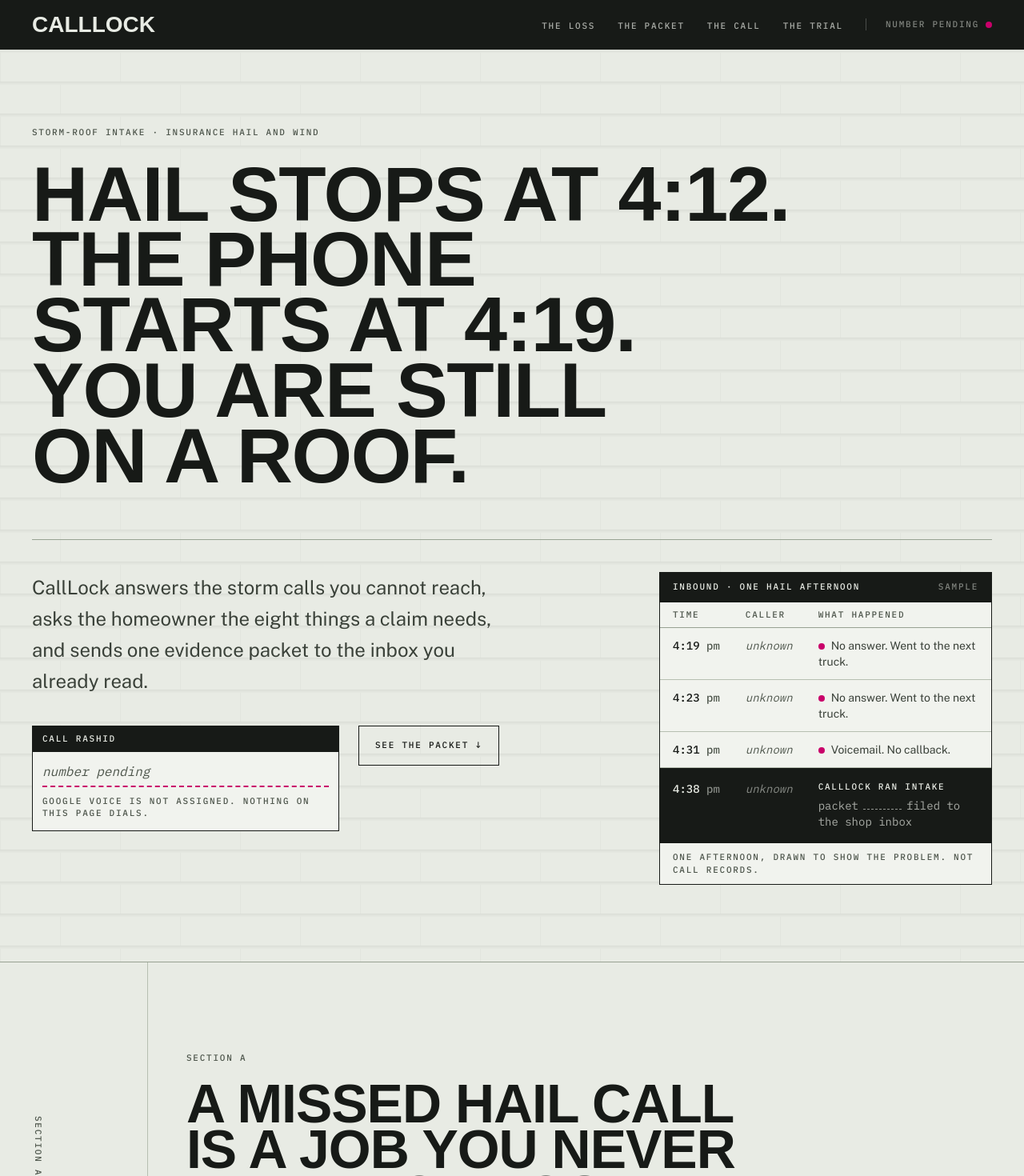
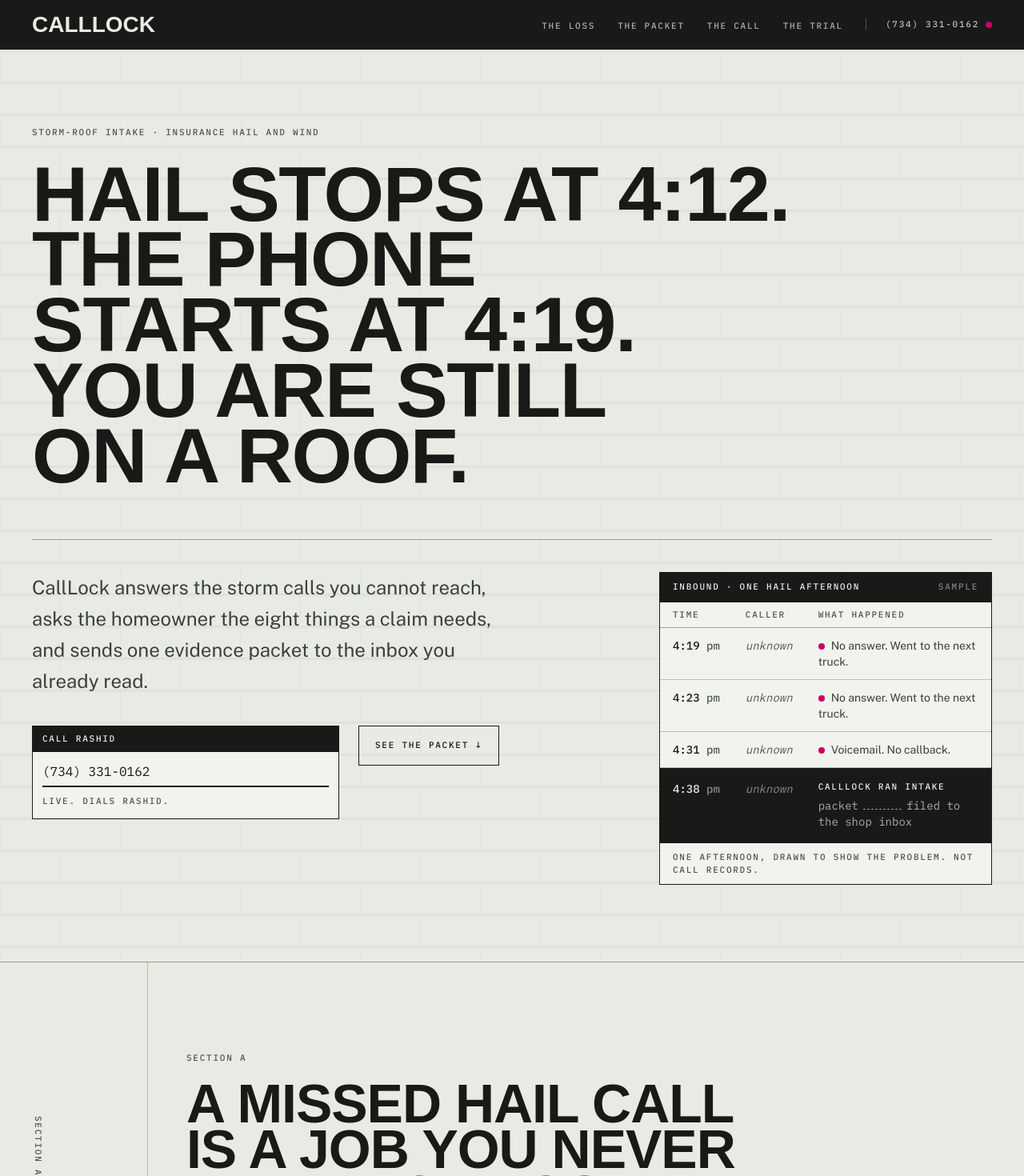
Before and after one commit to rbaset5/CallLock-homepage, a Next.js app: page / in a window 1280 px wide. Shown: the top 1470 px of the page at 80% size. Built offline with nearby package versions, Linux system fonts and the light colour scheme; a web font is replaced by a local one.

Commit message:
Publish live Call Rashid number on the homepage
Replace pending / Google Voice-not-assigned phone plates with
(734) 331-0162 (tel:+17343310162) so header, footer, and Call
Rashid CTAs dial Rashid. Packet blanks stay empty.

Co-authored-by: Rashid Baset <rashid.baset@gmail.com>

```diff
--- a/src/components/site/footer.tsx
+++ b/src/components/site/footer.tsx
@@ -1,3 +1,5 @@
+import { CALL_RASHID } from "@/lib/phone";
+
 export function Footer() {
   return (
     <footer className="border-t border-ink bg-paper-sunk">
@@ -34,10 +36,13 @@ export function Footer() {
           <span aria-hidden className="text-rule-strong">
             /
           </span>
-          <span className="flex items-center gap-2">
-            Number pending
+          <a
+            href={CALL_RASHID.tel}
+            className="flex items-center gap-2 transition-colors hover:text-ink"
+          >
+            {CALL_RASHID.display}
             <span className="size-2 rounded-full bg-core" aria-hidden />
-          </span>
+          </a>
         </p>
       </div>
     </footer>
--- a/src/components/site/primitives.tsx
+++ b/src/components/site/primitives.tsx
@@ -1,5 +1,6 @@
 import type { ReactNode } from "react";
 
+import { CALL_RASHID } from "@/lib/phone";
 import { cn } from "@/lib/utils";
 
 export function Section({
@@ -96,10 +97,6 @@ export function SectionHead({
   );
 }
 
-/*
-  The one thing this preview cannot give you yet, drawn in the same unfilled-field
-  language as the packet's empty values.
-*/
 export function NumberPlate({
   tone = "paper",
   className,
@@ -108,25 +105,24 @@ export function NumberPlate({
   className?: string;
 }) {
   return (
-    <div
-      role="note"
-      aria-label="Phone number pending"
+    <a
+      href={CALL_RASHID.tel}
+      aria-label={`Call Rashid at ${CALL_RASHID.display}`}
       className={cn(
-        "w-full max-w-sm border bg-paper-raised",
-        tone === "ink" ? "border-paper" : "border-ink",
+        "block w-full max-w-sm border bg-paper-raised outline-none transition-colors",
+        "focus-visible:ring-2 focus-visible:ring-core focus-visible:ring-offset-2 focus-visible:ring-offset-paper",
+        tone === "ink" ? "border-paper hover:bg-paper" : "border-ink hover:bg-paper",
         className,
       )}
     >
       <p className="stencil bg-ink px-3 py-2 text-paper">Call Rashid</p>
       <div className="px-3 pt-3 pb-3.5">
-        <p className="border-b-2 border-dashed border-core pb-1.5 font-mono text-base italic text-ink-faint">
-          number pending
+        <p className="border-b-2 border-ink pb-1.5 font-mono text-base text-ink">
+          {CALL_RASHID.display}
         </p>
-        <p className="stencil mt-2.5 text-ink-faint">
-          Google Voice is not assigned. Nothing on this page dials.
-        </p>
+        <p className="stencil mt-2.5 text-ink-faint">Live. Dials Rashid.</p>
       </div>
-    </div>
+    </a>
   );
 }
 
--- a/src/components/site/top-bar.tsx
+++ b/src/components/site/top-bar.tsx
@@ -1,4 +1,6 @@
 import Link from "next/link";
+
+import { CALL_RASHID } from "@/lib/phone";
 
 const links = [
   { href: "/#loss", label: "loss" },
@@ -32,7 +34,12 @@ export function TopBar() {
                 </li>
               ))}
               <li className="hidden items-center gap-2 border-l border-paper/25 pl-6 md:flex">
-                <span className="stencil text-paper/50">Number pending</span>
+                <a
+                  href={CALL_RASHID.tel}
+                  className="stencil text-paper/80 transition-colors hover:text-paper"
+                >
+                  {CALL_RASHID.display}
+                </a>
                 <span className="size-2 rounded-full bg-core" aria-hidden />
               </li>
             </ul>
--- a/src/components/site/trial.tsx
+++ b/src/components/site/trial.tsx
@@ -41,8 +41,8 @@ export function Trial() {
           <NumberPlate tone="ink" className="max-w-none" />
           <p className="mt-6 text-sm text-paper/65">
             The preview is open to insurance-storm roofing owners and operators.
-            The Google Voice number is not assigned yet, so there is nothing here
-            to dial. This plate is where it will go.
+            The number is live and dials Rashid. This plate is the Call Rashid
+            line, not a shop contact.
           </p>
         </div>
       </div>
--- /dev/null
+++ b/src/lib/phone.ts
@@ -0,0 +1,4 @@
+export const CALL_RASHID = {
+  display: "(734) 331-0162",
+  tel: "tel:+17343310162",
+} as const;
```
Also changed, not shown: 1 other file (tests, documents, lock files or other folders).
